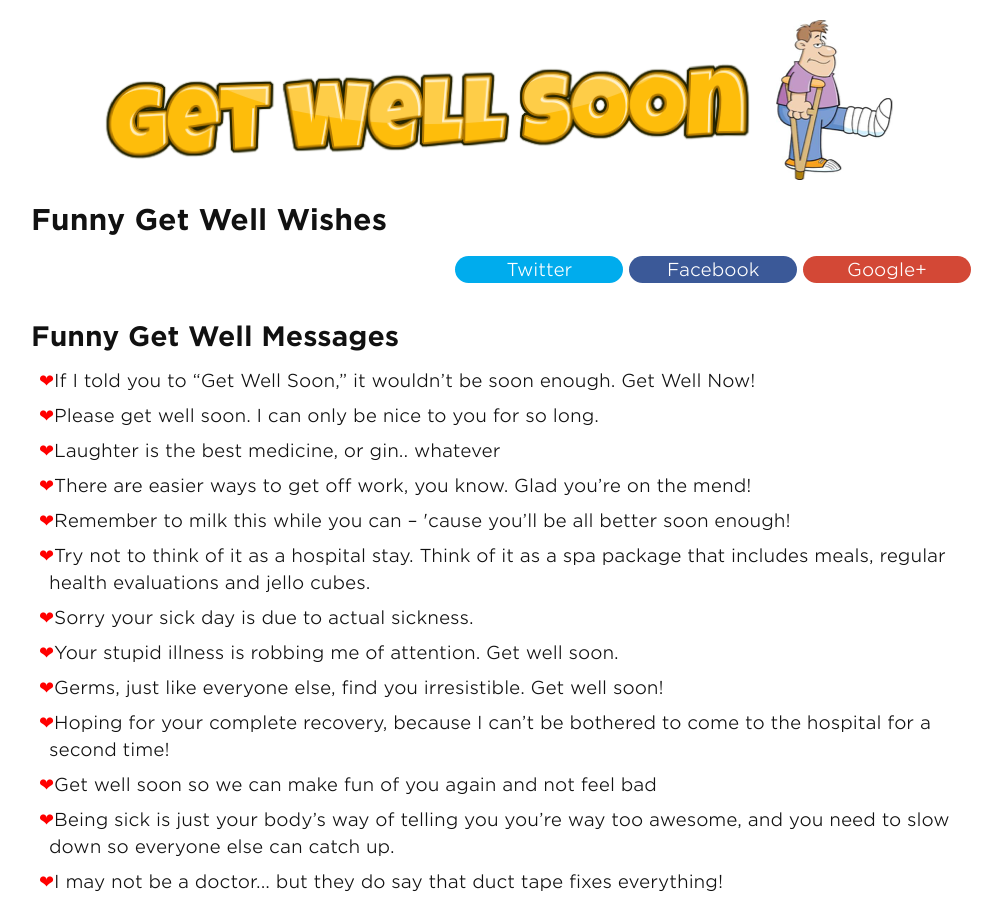
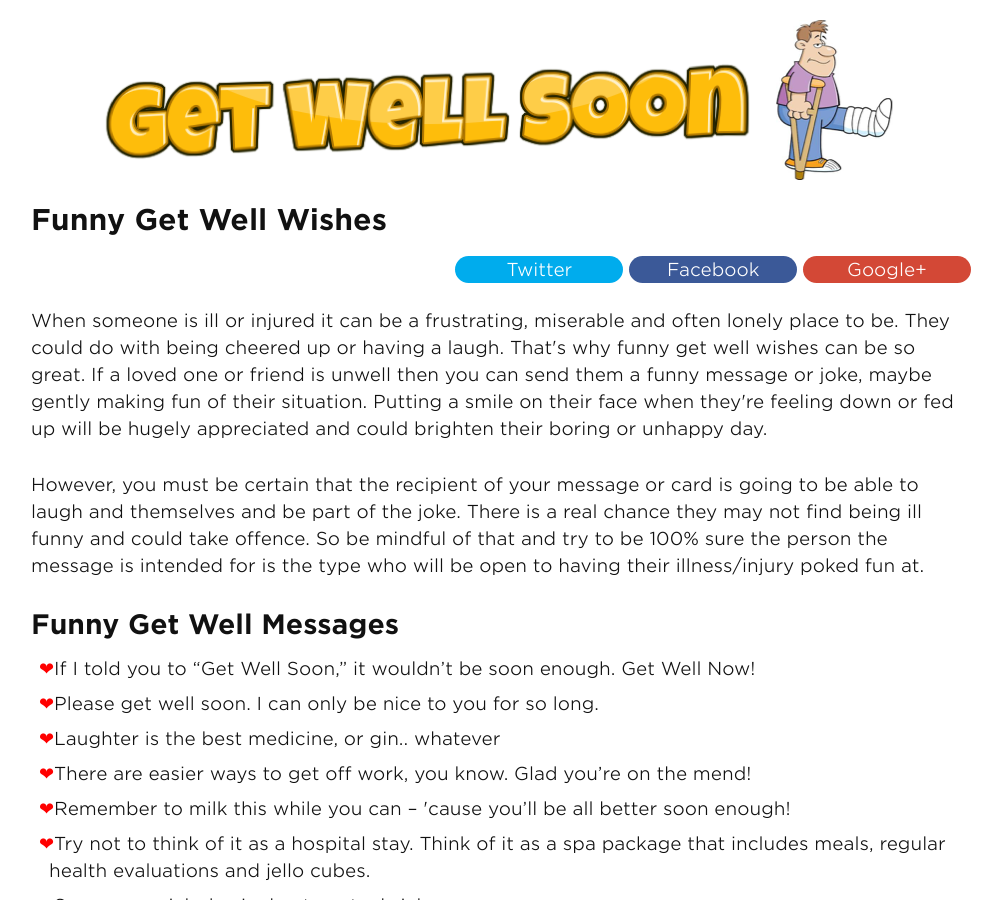
Before and after one commit to andyml123/andyml123.github.io, a Jekyll site: the page built from funny-get-well-wishes.md, in a window 1280 px wide and 900 px high. Shown: the whole window, without its empty margins (139-1141 px from the left). Built offline with Jekyll 4.4.1, drawn with Linux system fonts in a browser that asks for light colours; some of the changed text lies outside the part shown.

Commit message:
Update funny-get-well-wishes.md

```diff
--- a/funny-get-well-wishes.md
+++ b/funny-get-well-wishes.md
@@ -13,7 +13,11 @@ published: true
 ---
 
 <p>
+When someone is ill or injured it can be a frustrating, miserable and often lonely place to be. They could do with being cheered up or having a laugh. That's why funny get well wishes can be so great. If a loved one or friend is unwell then you can send them a funny message or joke, maybe gently making fun of their situation. Putting a smile on their face when they're feeling down or fed up will be hugely appreciated and could brighten their boring or unhappy day.
+</p>
 
+<p>
+However, you must be certain that the recipient of your message or card is going to be able to laugh and themselves and be part of the joke. There is a real chance they may not find being ill funny and could take offence. So be mindful of that and try to be 100% sure the person the message is intended for is the type who will be open to having their illness/injury poked fun at.
 </p>
 
 <h2>Funny Get Well Messages</h2>
@@ -50,6 +54,8 @@ published: true
 
 <h2>Rude/Offensive Get Well Messages</h2>
 
+These funny messages are a lot more risque and in some cases downright rude! They will only be suitable for a small group of people with a certain sense of humour. So be extra careful when deciding on whether to use them.
+
 <ul class="heart">
 <li>Get well soon – headstones are really expensive!</li>
 <li>Get well soon! Unless I’m the beneficiary of your life insurance, in which case I think you should stop fighting it and let yourself be at peace.</li>
```
